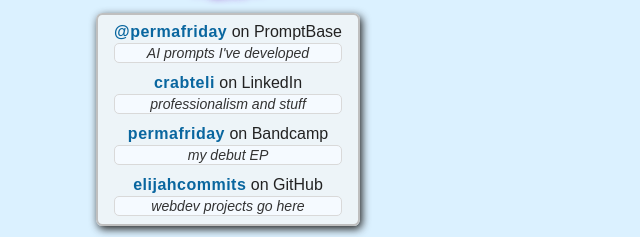
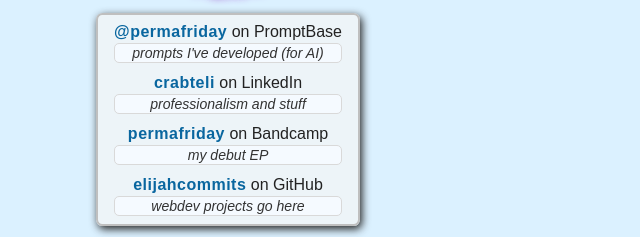
Before and after one commit to elijahcommits/me, a plain HTML site: page index.html in a window 1280 px wide. Shown: the part 168-405 px from the top of the page, 412-1052 px from the left. Drawn offline with Linux system fonts and the light colour scheme.

Commit message:
update PromptBase link's tagline/subtext again

```diff
--- a/index.html
+++ b/index.html
@@ -26,7 +26,7 @@
 
         <div class="social-links__link">
           <a href="https://promptbase.com/profile/permafriday"><span class="social-links__user">@permafriday</span></a>
-          <span class="social-links__site">on PromptBase<span class="social-links__site_subtext"><em><p>AI prompts I've developed</p></em></span></span>
+          <span class="social-links__site">on PromptBase<span class="social-links__site_subtext"><em><p>prompts I've developed (for AI)</p></em></span></span>
         </div>
 
         <div class="social-links__link">
```
